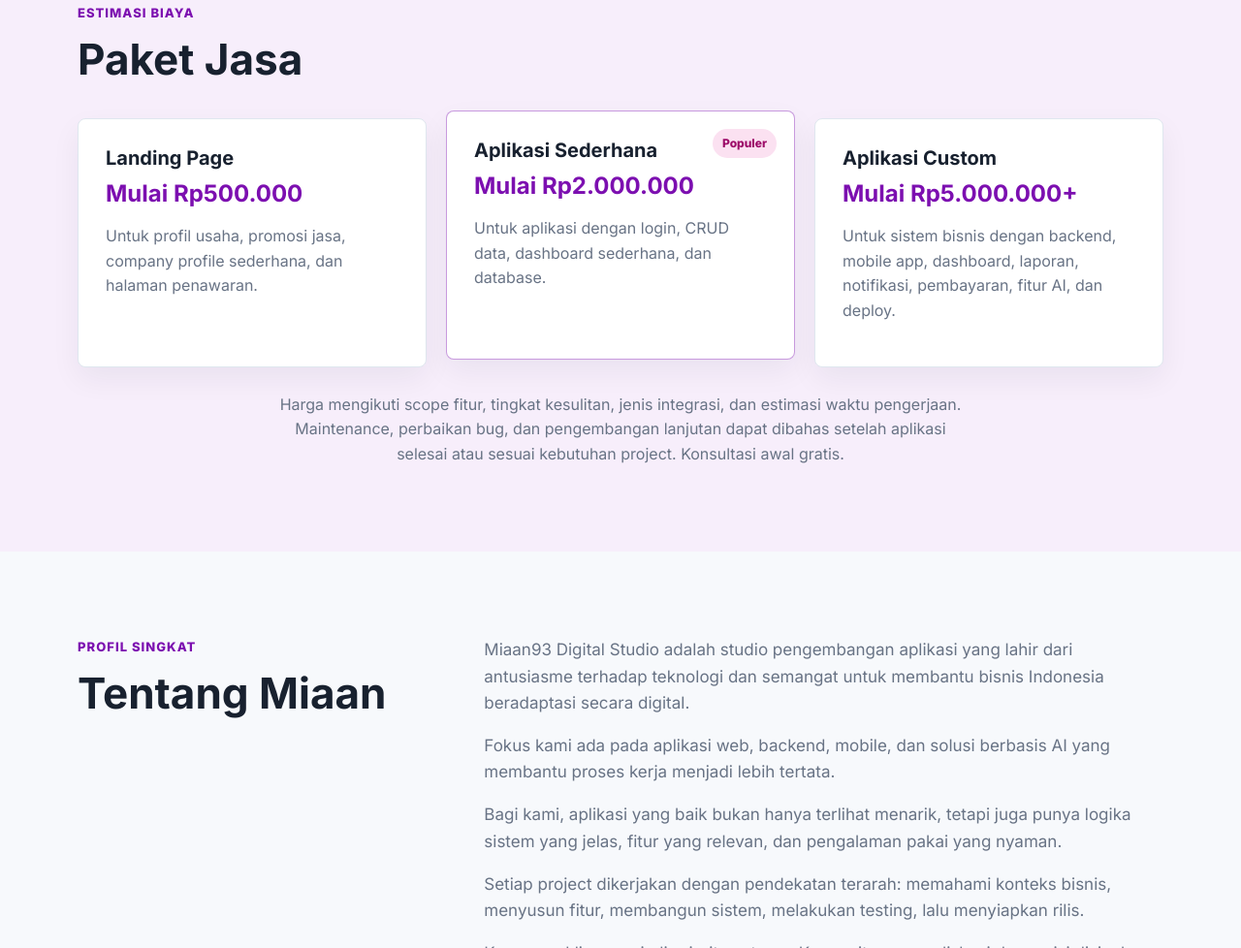
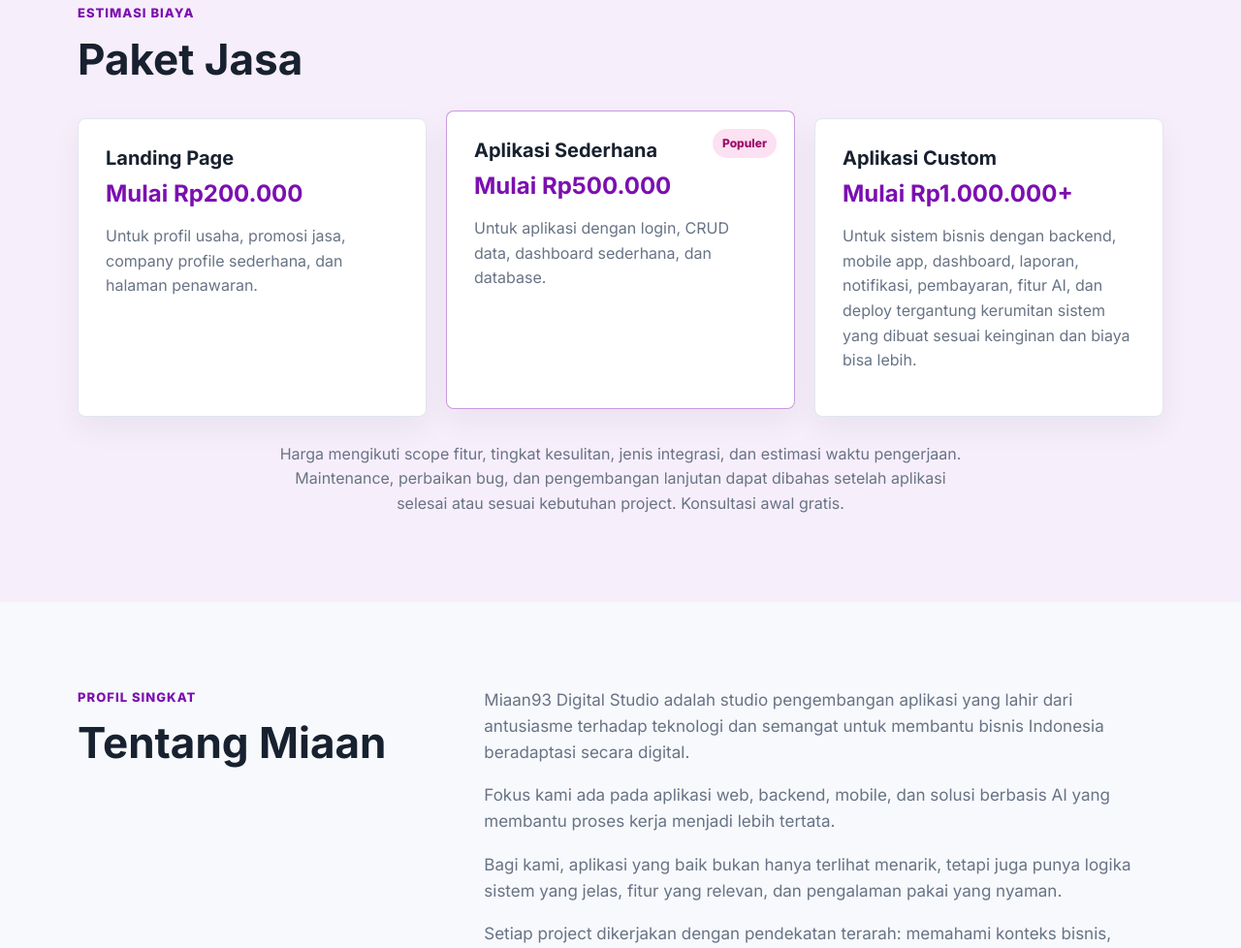
Before and after one commit to MIAAN9393/landingpage-jasa-dev, a plain HTML site: page index.html in a window 1280 px wide. Shown: the part 6425-7403 px from the top of the page at 97% size. Drawn offline with Linux system fonts and the light colour scheme.

Commit message:
deskripsi

```diff
--- a/index.html
+++ b/index.html
@@ -310,19 +310,19 @@
       <div class="pricing-grid">
         <article class="card price-card">
           <h3>Landing Page</h3>
-          <strong>Mulai Rp500.000</strong>
+          <strong>Mulai Rp200.000</strong>
           <p>Untuk profil usaha, promosi jasa, company profile sederhana, dan halaman penawaran.</p>
         </article>
         <article class="card price-card featured">
           <span class="badge">Populer</span>
           <h3>Aplikasi Sederhana</h3>
-          <strong>Mulai Rp2.000.000</strong>
+          <strong>Mulai Rp500.000</strong>
           <p>Untuk aplikasi dengan login, CRUD data, dashboard sederhana, dan database.</p>
         </article>
         <article class="card price-card">
           <h3>Aplikasi Custom</h3>
-          <strong>Mulai Rp5.000.000+</strong>
-          <p>Untuk sistem bisnis dengan backend, mobile app, dashboard, laporan, notifikasi, pembayaran, fitur AI, dan deploy.</p>
+          <strong>Mulai Rp1.000.000+</strong>
+          <p>Untuk sistem bisnis dengan backend, mobile app, dashboard, laporan, notifikasi, pembayaran, fitur AI, dan deploy tergantung kerumitan sistem yang dibuat sesuai keinginan dan biaya bisa lebih.</p>
         </article>
       </div>
       <p class="price-note">Harga mengikuti scope fitur, tingkat kesulitan, jenis integrasi, dan estimasi waktu pengerjaan. Maintenance, perbaikan bug, dan pengembangan lanjutan dapat dibahas setelah aplikasi selesai atau sesuai kebutuhan project. Konsultasi awal gratis.</p>
```
